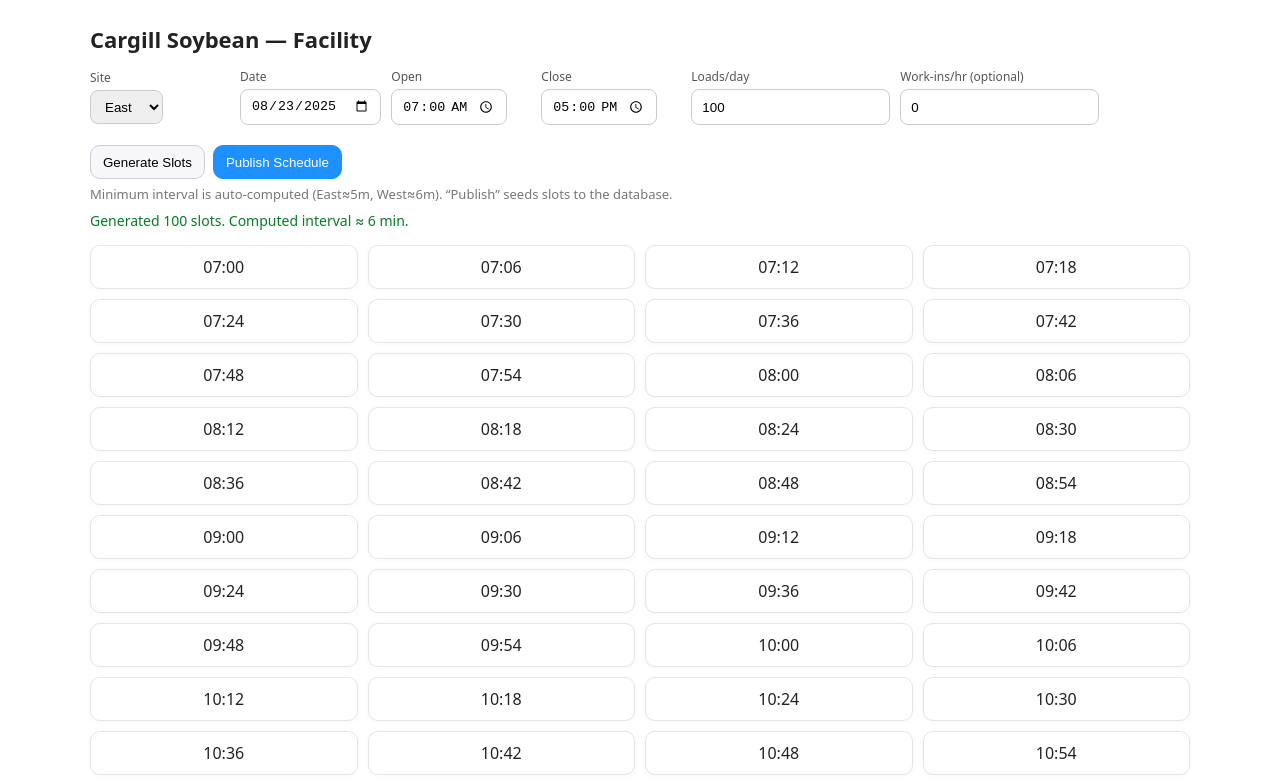
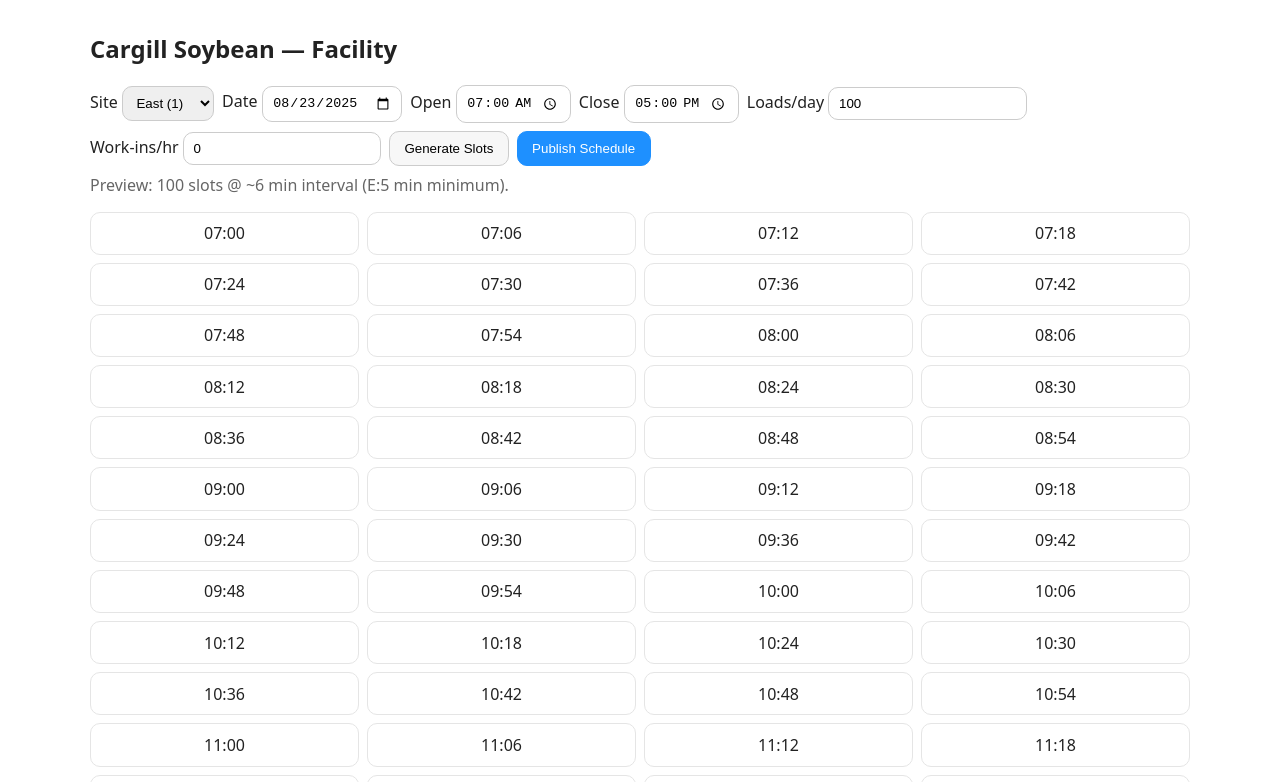
Before and after one commit to pricefarmtrucking-pixel/CargillVirtualLine81825, a website: page public/facility-schedule.html in a window 1280 px wide. Both pictures are taken after a click on the button "Generate Slots". Shown: the top 782 px of the page. Drawn offline with Linux system fonts and the light colour scheme.

Commit message:
Update facility-schedule.html

```diff
--- a/public/facility-schedule.html
+++ b/public/facility-schedule.html
@@ -6,160 +6,101 @@
   <title>Facility — Schedule Builder</title>
   <style>
     :root { font-family: system-ui, -apple-system, Segoe UI, Roboto, Helvetica, Arial, sans-serif; color:#222; }
-    .wrap { max-width: 1100px; margin: 24px auto; padding: 0 16px; }
-    h1 { font-size: 22px; margin: 0 0 14px; }
-    .row { display: flex; gap: 10px; flex-wrap: wrap; align-items: center; }
-    label { font-size: 12px; color:#555; display:block; margin-bottom: 4px; }
-    .field { min-width: 140px; }
-    input, select, button { height: 34px; padding: 0 10px; border:1px solid #ccc; border-radius:8px; }
-    button { cursor: pointer; }
-    .btn { padding: 8px 12px; border-radius:10px; border: 1px solid #ccd; background:#f7f7f9; }
-    .btn.primary { background:#1e90ff; color:#fff; border-color:#1e90ff; }
-    .muted { color:#777; font-size: 13px; margin-top: 6px; }
-    .status { margin: 8px 0; min-height: 20px; font-size: 14px; }
-    .ok { color:#0a7a28; } .err { color:#b00020; }
-    /* preview grid */
-    .grid { display:grid; grid-template-columns: repeat(4, 1fr); gap:10px; margin-top:14px; }
-    .slot { border:1px solid #e5e5e5; border-radius:10px; padding:10px; text-align:center; background:#fff; box-shadow:0 1px 6px rgba(0,0,0,.03); }
-    .toolbar { display:flex; gap:8px; align-items:center; margin-top:10px; }
+    .wrap { max-width: 1100px; margin: 4vh auto; padding: 0 16px; }
+    .row { display:flex; gap:.5rem; align-items:center; flex-wrap:wrap; }
+    input, select { padding:.5rem .6rem; border:1px solid #ccc; border-radius:10px; }
+    button { padding:.55rem .9rem; border:1px solid #ccc; background:#f7f7f7; border-radius:10px; cursor:pointer; }
+    button.primary { background:#1e90ff; color:#fff; border-color:#1e90ff; }
+    .note { color:#666; margin-top:.5rem; }
+    .ok { color:#0a7a28; }
+    .err{ color:#b00020; }
+    .grid { margin-top:1rem; display:grid; grid-template-columns: repeat(4, 1fr); gap:.5rem; }
+    .slot { padding:.6rem; border:1px solid #e5e5e5; border-radius:10px; text-align:center; background:#fff; }
   </style>
 </head>
 <body>
 <div class="wrap">
-  <h1>Cargill Soybean — Facility</h1>
+  <h2>Cargill Soybean — Facility</h2>
 
   <div class="row">
-    <div class="field">
-      <label>Site</label>
+    <label>Site
       <select id="site">
-        <option value="1">East</option>
-        <option value="2">West</option>
+        <option value="1">East (1)</option>
+        <option value="2">West (2)</option>
       </select>
-    </div>
-    <div class="field">
-      <label>Date</label>
-      <input id="date" type="date"/>
-    </div>
-    <div class="field">
-      <label>Open</label>
-      <input id="open" type="time" value="07:00" step="60"/>
-    </div>
-    <div class="field">
-      <label>Close</label>
-      <input id="close" type="time" value="17:00" step="60"/>
-    </div>
-    <div class="field">
-      <label>Loads/day</label>
-      <input id="loads" type="number" value="100" min="1" step="1"/>
-    </div>
-    <div class="field">
-      <label>Work-ins/hr (optional)</label>
-      <input id="workins" type="number" value="0" min="0" step="1"/>
-    </div>
+    </label>
+    <label>Date <input id="date" type="date"/></label>
+    <label>Open <input id="open" type="time" value="07:00"/></label>
+    <label>Close <input id="close" type="time" value="17:00"/></label>
+    <label>Loads/day <input id="loads" type="number" value="100" min="1"/></label>
+    <label>Work-ins/hr <input id="workins" type="number" value="0" min="0"/></label>
 
-    <div class="toolbar">
-      <button id="btnGen" class="btn">Generate Slots</button>
-      <button id="btnPub" class="btn primary">Publish Schedule</button>
-    </div>
+    <button id="btnPreview">Generate Slots</button>
+    <button id="btnPublish" class="primary">Publish Schedule</button>
   </div>
 
-  <div class="muted">Minimum interval is auto‑computed (East≈5m, West≈6m). “Publish” seeds slots to the database.</div>
-  <div id="status" class="status"></div>
-
+  <div id="msg" class="note"></div>
   <div id="grid" class="grid"></div>
 </div>
 
 <script>
-(function(){
-  const $ = id => document.getElementById(id);
-  const siteSel = $('site'), dateInp = $('date'), openInp = $('open'), closeInp = $('close'),
-        loadsInp = $('loads'), workInsInp = $('workins'), grid = $('grid'), status = $('status');
+const $ = id => document.getElementById(id);
+const api = path => path;
 
-  // default date = today (local)
-  const todayLocal = () => {
-    const d = new Date(); d.setMinutes(d.getMinutes() - d.getTimezoneOffset());
-    return d.toISOString().slice(0,10);
-  };
-  dateInp.value = todayLocal();
+function toMin(hhmm){const [h,m]=hhmm.split(':').map(Number);return h*60+m;}
+function toHHMM(min){const h=String(Math.floor(min/60)).padStart(2,'0');const m=String(min%60).padStart(2,'0');return `${h}:${m}`;}
 
-  const toMin = t => { const [h,m] = String(t).split(':').map(x=>parseInt(x,10)); return h*60+m; };
-  const toHHMM = mins => String(Math.floor(mins/60)).padStart(2,'0')+':'+String(mins%60).padStart(2,'0');
+function preview(){
+  const site = +$('site').value;
+  const date = $('date').value || new Date().toISOString().slice(0,10);
+  const open = $('open').value, close = $('close').value;
+  const loads = +$('loads').value;
+  const minInt = site===2?6:5;
+  const start = toMin(open), end=toMin(close);
+  const span=end-start;
+  const interval=Math.max(minInt, Math.floor(span/Math.max(1,loads-1)));
 
-  function setMsg(txt, ok=false) {
-    status.textContent = txt||'';
-    status.className = 'status '+(ok?'ok':'err');
-  }
-
-  function computePreview() {
-    grid.innerHTML = '';
-    setMsg('', true);
-
-    const siteId = parseInt(siteSel.value,10);
-    const start = toMin(openInp.value || '07:00');
-    const end   = toMin(closeInp.value || '17:00');
-    const loads = Math.max(1, parseInt(loadsInp.value||'0',10));
-    if (end <= start) { setMsg('Close must be after Open'); return; }
-
-    const minInterval = (siteId === 2) ? 6 : 5;
-    const span = end - start;
-    const interval = (loads > 1) ? Math.max(minInterval, Math.floor(span/(loads-1))) : 0;
-
-    // create preview items (loads) across 4 columns
-    const times = [];
-    if (loads >= 1) {
-      for (let i=0;i<loads;i++) {
-        const t = start + i*interval;
-        if (t<=end) times.push(toHHMM(t));
-      }
-    }
-    // render
-    for (const tm of times) {
-      const div = document.createElement('div');
-      div.className = 'slot';
-      div.textContent = tm;
-      grid.appendChild(div);
-    }
-    setMsg(`Generated ${times.length} slots. Computed interval ≈ ${interval} min.`, true);
-  }
-
-  async function publishSchedule(){
-    setMsg('');
-    const body = {
-      date: dateInp.value,
-      open_time: openInp.value,
-      close_time: closeInp.value,
-      loads_target: parseInt(loadsInp.value||'0',10),
-      workins_per_hour: parseInt(workInsInp.value||'0',10)
-    };
-    const siteId = parseInt(siteSel.value,10);
-
-    // quick validations
-    if (!body.date || !body.open_time || !body.close_time || !body.loads_target) {
-      setMsg('Missing required fields.'); return;
-    }
-
-    try{
-      const r = await fetch(`/api/sites/${siteId}/schedule`,{
-        method:'POST',
-        headers:{'Content-Type':'application/json'},
-        credentials:'include',
-        body: JSON.stringify(body)
-      });
-      const j = await r.json().catch(()=>({}));
-      if (!r.ok || j.error) {
-        setMsg(`Publish failed: ${j.error||r.statusText}`);
-        return;
-      }
-      setMsg(`Published. Interval ≈ ${j.interval_min} min.`, true);
-    }catch(e){
-      setMsg(`Network error: ${e?.message||e}`);
+  $('grid').innerHTML='';
+  for(let i=0;i<loads;i++){
+    const t=start+i*interval;
+    if(t>=start && t<=end){
+      const div=document.createElement('div');
+      div.className='slot';
+      div.textContent=toHHMM(t);
+      $('grid').appendChild(div);
     }
   }
+  $('msg').textContent = `Preview: ${$('grid').children.length} slots @ ~${interval} min interval (E:${site===2?6:5} min minimum).`;
+}
 
-  // wire up
-  $('btnGen').addEventListener('click', e=>{ e.preventDefault(); computePreview(); });
-  $('btnPub').addEventListener('click', e=>{ e.preventDefault(); publishSchedule(); });
-})();
+async function publish(){
+  const body = {
+    date: $('date').value || new Date().toISOString().slice(0,10),
+    open_time: $('open').value,
+    close_time: $('close').value,
+    loads_target: +$('loads').value,
+    workins_per_hour: +$('workins').value
+  };
+  const site = +$('site').value;
+
+  $('msg').className='note'; $('msg').textContent='Publishing…';
+  const r = await fetch(api(`/api/sites/${site}/schedule`),{
+    method:'POST', headers:{'Content-Type':'application/json'}, body: JSON.stringify(body)
+  });
+  const j = await r.json().catch(()=>({}));
+  if(!r.ok || j.error){
+    $('msg').className='note err';
+    $('msg').textContent = 'Error: '+(j.error||r.statusText);
+    return;
+  }
+  $('msg').className='note ok';
+  $('msg').textContent = `Published. Interval ≈ ${j.interval_min} min. Previous open slots overwritten for that day.`;
+}
+
+$('date').value = new Date().toISOString().slice(0,10);
+$('btnPreview').onclick = preview;
+$('btnPublish').onclick = publish;
+preview();
 </script>
 </body>
 </html>
```
